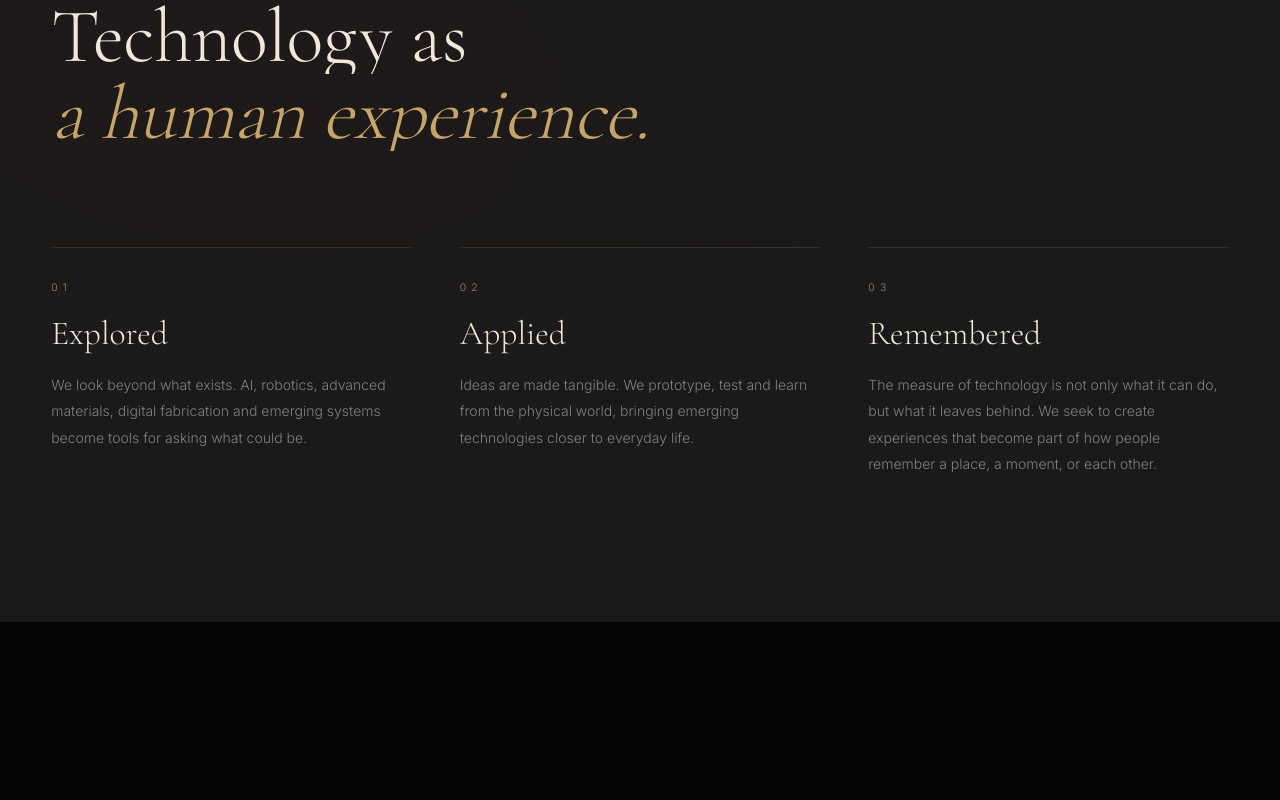
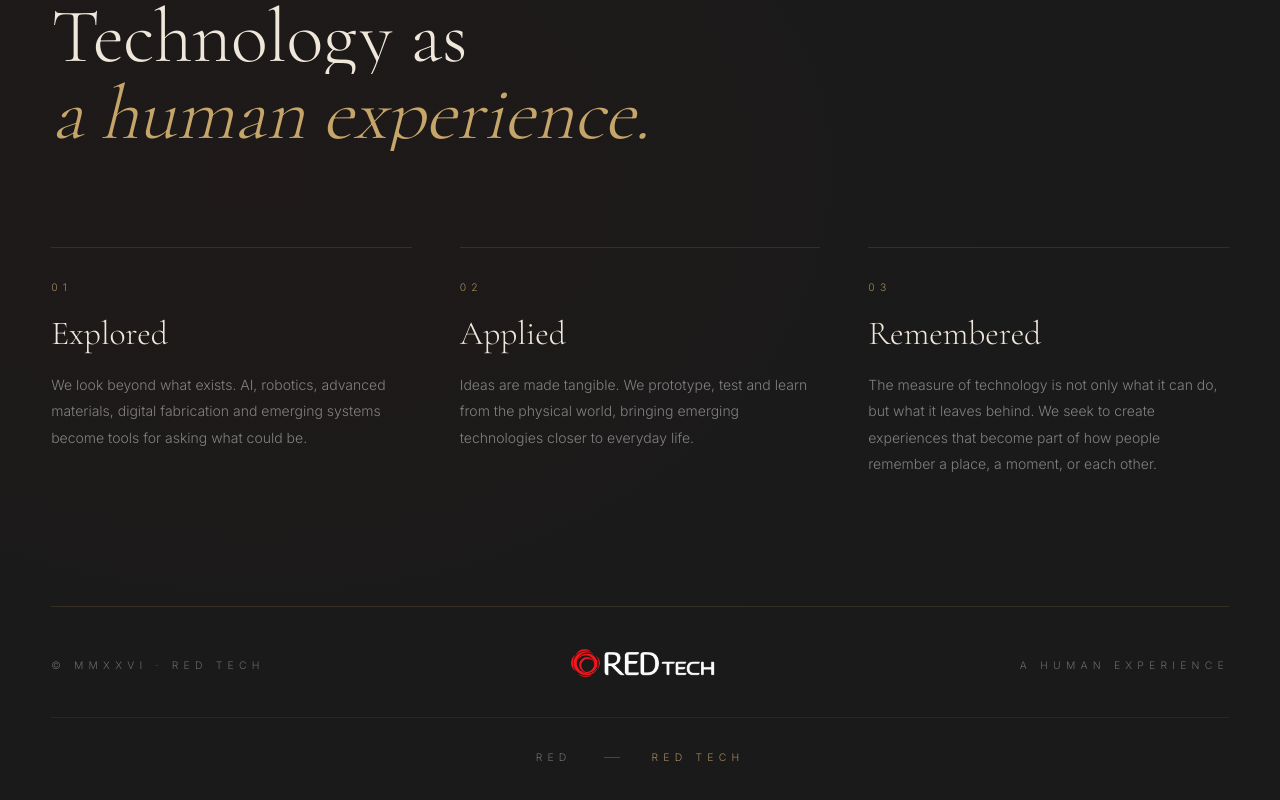
Before and after one commit to rajvi08/RED, a Next.js app: page /technology in a window 1280 px wide. Shown: the part 1480-2280 px from the top of the page. Before the commit the page ends 2102 px from the top, so only its background shows below. Built offline with nearby package versions, Linux system fonts and the light colour scheme.

Commit message:
Give the menu more room and add RED TECH footer links.
Co-authored-by: Cursor <cursoragent@cursor.com>

```diff
--- a/app/technology/page.tsx
+++ b/app/technology/page.tsx
@@ -1,4 +1,6 @@
+import Link from "next/link";
 import PageHero from "@/components/sections/PageHero";
+import Logo from "@/components/ui/Logo";
 import { RevealFade, RevealText } from "@/components/ui/RevealText";
 
 const MOVEMENTS = [
@@ -103,6 +105,44 @@ export default function TechnologyPage() {
               </RevealFade>
             ))}
           </div>
+
+          <div className="mt-24 flex flex-col items-center justify-between gap-6 border-t border-gold/15 pt-10 md:mt-32 md:flex-row">
+            <span className="text-[0.65rem] tracking-[0.5em] text-silver/50">
+              © MMXXVI · RED TECH
+            </span>
+            <Link
+              href="/technology"
+              aria-label="RED Tech"
+              className="transition-opacity duration-700 hover:opacity-90"
+              data-cursor="hover"
+            >
+              <Logo size="md" variant="tech" />
+            </Link>
+            <span className="text-[0.65rem] tracking-[0.5em] text-silver/50">
+              A HUMAN EXPERIENCE
+            </span>
+          </div>
+
+          <nav
+            aria-label="Houses"
+            className="mt-8 flex items-center justify-center gap-8 border-t border-gold/10 pt-8 pb-2"
+          >
+            <Link
+              href="/"
+              className="underline-gold text-[0.65rem] tracking-[0.5em] text-silver/55 hover:text-gold"
+              data-cursor="hover"
+            >
+              RED
+            </Link>
+            <span className="h-px w-4 bg-gold/30" />
+            <Link
+              href="/technology"
+              className="underline-gold text-[0.65rem] tracking-[0.5em] text-gold/80 hover:text-gold"
+              data-cursor="hover"
+            >
+              RED TECH
+            </Link>
+          </nav>
         </div>
       </section>
     </>
--- a/components/layout/Navigation.tsx
+++ b/components/layout/Navigation.tsx
@@ -76,8 +76,8 @@ export default function Navigation() {
           </button>
 
           <Link
-            href={isTechnology ? "/technology" : "/"}
-            aria-label={isTechnology ? "RED Tech" : "RED — Home"}
+            href="/"
+            aria-label="RED — Home"
             className="group block justify-self-center transition-opacity duration-700 hover:opacity-90"
             data-cursor="hover"
           >
@@ -140,8 +140,8 @@ export default function Navigation() {
               </span>
             </div>
 
-            <nav className="container-royal relative flex flex-1 items-center overflow-y-auto">
-              <ul className="flex w-full flex-col">
+            <nav className="container-royal relative flex flex-1">
+              <ul className="flex w-full flex-1 flex-col justify-evenly py-4 md:py-8">
                 {MENU.map((item, i) => (
                   <li key={item.href} className="border-t border-gold/15 last:border-b">
                     <motion.div
@@ -156,9 +156,9 @@ export default function Navigation() {
                       <Link
                         href={item.href}
                         onClick={() => setMenuOpen(false)}
-                        className="group flex items-baseline justify-between gap-8 py-5 md:py-8"
+                        className="group flex items-baseline justify-between gap-8 py-6 md:py-8"
                       >
-                        <span className="font-display text-[clamp(2.2rem,8vw,6rem)] font-light leading-none tracking-tight text-[#efe7da] transition-colors duration-700 group-hover:text-gold">
+                        <span className="font-display text-[clamp(2.4rem,7.5vw,5.5rem)] font-light leading-none tracking-tight text-[#efe7da] transition-colors duration-700 group-hover:text-gold">
                           {item.label}
                         </span>
                         <span className="hidden text-[0.65rem] tracking-[0.5em] text-silver/40 group-hover:text-gold/80 md:inline">
@@ -171,14 +171,7 @@ export default function Navigation() {
               </ul>
             </nav>
 
-            <div className="container-royal relative flex flex-col gap-6 py-10 md:flex-row md:items-end md:justify-between">
-              <div className="flex flex-col gap-2">
-                <span className="eyebrow">Atelier</span>
-                <p className="body-luxe max-w-sm text-silver/70">
-                  A house of architecture, lifestyle and legacy — crafting
-                  places that endure.
-                </p>
-              </div>
+            <div className="container-royal relative flex justify-end py-8">
               <div className="flex gap-6 text-[0.7rem] tracking-[0.32em] text-silver/60">
                 {SOCIAL.map((s) => (
                   <a
--- a/components/sections/Connect.tsx
+++ b/components/sections/Connect.tsx
@@ -1,5 +1,6 @@
 "use client";
 
+import Link from "next/link";
 import { motion, useScroll, useTransform } from "framer-motion";
 import { useRef } from "react";
 import { RevealFade, RevealText } from "@/components/ui/RevealText";
@@ -148,6 +149,27 @@ export default function Connect() {
             FINER SHADES OF LIFE
           </span>
         </div>
+
+        <nav
+          aria-label="Houses"
+          className="mt-8 flex items-center justify-center gap-8 border-t border-gold/10 pt-8"
+        >
+          <Link
+            href="/"
+            className="underline-gold text-[0.65rem] tracking-[0.5em] text-gold/80 hover:text-gold"
+            data-cursor="hover"
+          >
+            RED
+          </Link>
+          <span className="h-px w-4 bg-gold/30" />
+          <Link
+            href="/technology"
+            className="underline-gold text-[0.65rem] tracking-[0.5em] text-silver/55 hover:text-gold"
+            data-cursor="hover"
+          >
+            RED TECH
+          </Link>
+        </nav>
       </div>
     </section>
   );
```
